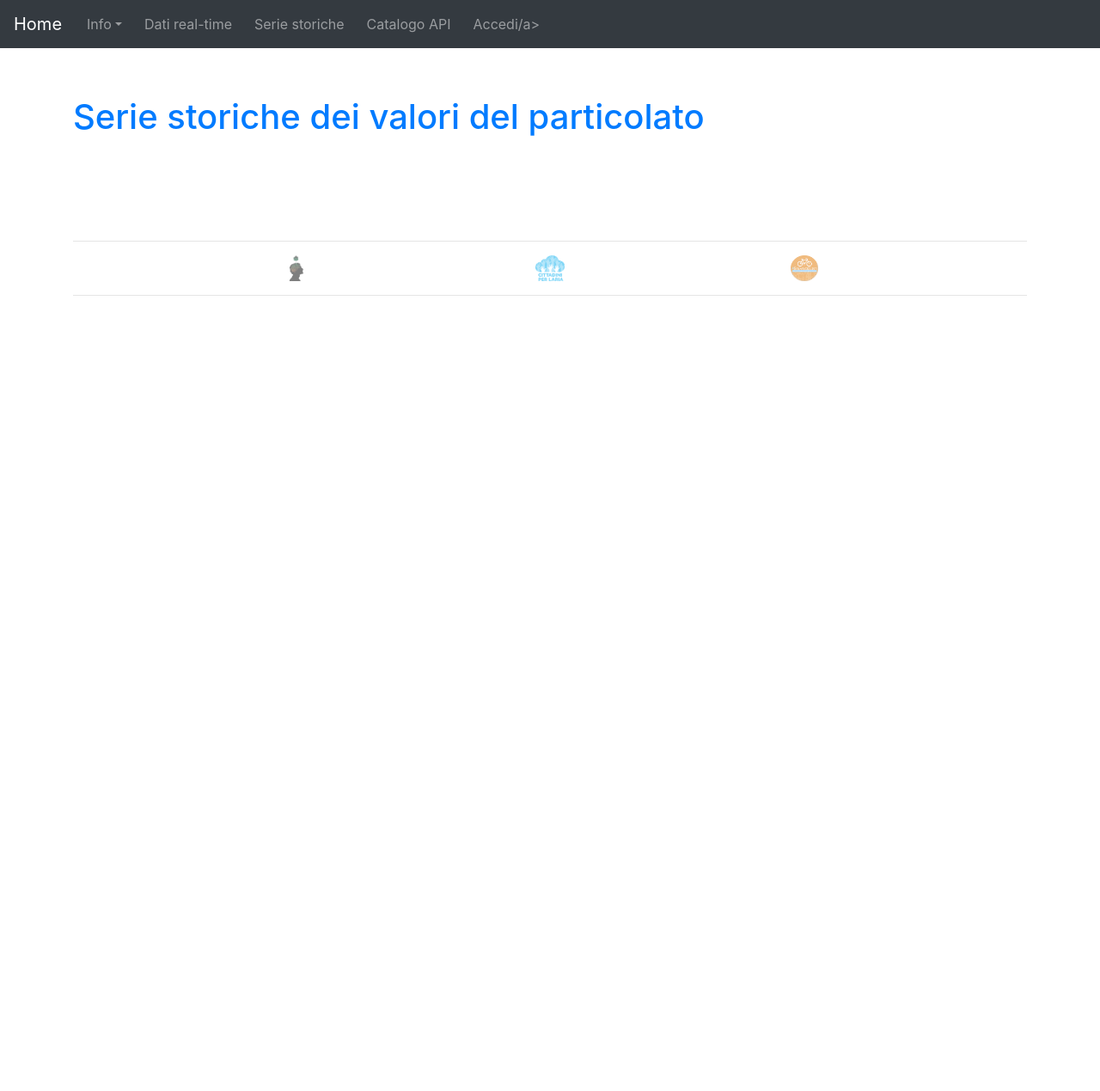
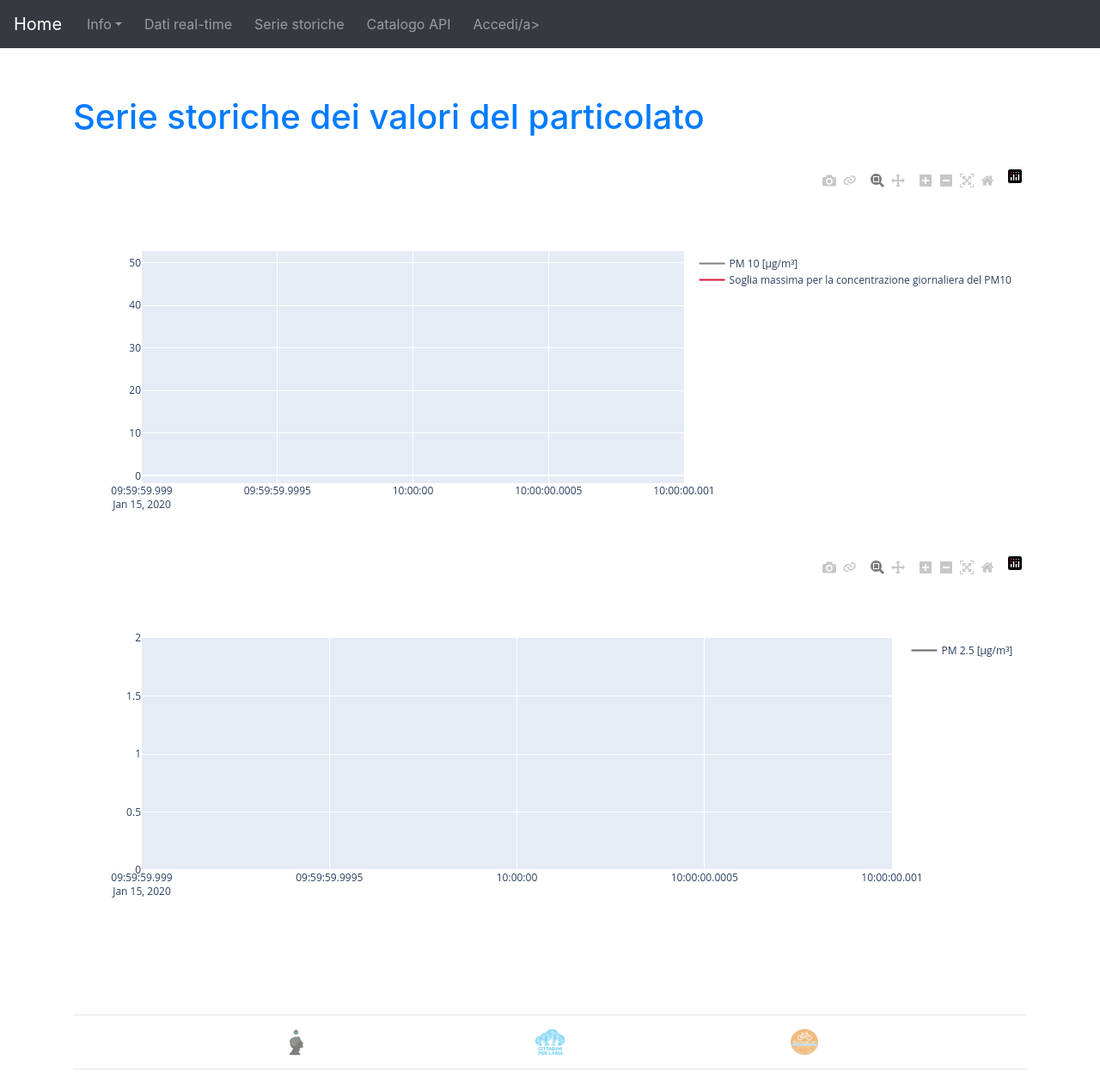
Before and after one commit to tommasosansone91/aqi_luftdaten, a Django app: page /serie_storiche in a window 1280 px wide. Shown: the top 1269 px of the page at 86% size. Before the commit the page ends 344 px from the top, so only its background shows below. Run offline with Django 3.2, Linux system fonts and the light colour scheme; tables that the repository leaves empty hold one stand-in row (values such as "Sample post"); some libraries are stand-ins or nearby versions.

Commit message:
implementati grafici con legenda e aggiunte funzioni di drawing

```diff
--- /dev/null
+++ b/pm_lookup/drawers/drawer1.py
@@ -0,0 +1,80 @@
+
+import numpy as np
+import plotly.offline as pyo
+import plotly.graph_objs as go
+
+def draw_historical_PM10_graph(time_values, PM10_values, PM10_daily_max_35_days_max=None, AQ_intervals=None):
+
+    PM10_line = go.Scatter(
+                    x=time_values,
+                    y=PM10_values,
+                    mode='lines',
+                    name="PM 10 [µg/m³]",
+
+                    marker=dict(
+                                color='rgb(128,128,128)',
+                                )
+                    )
+
+
+    PM10_daily_max_35_days_max_line = go.Scatter(
+                                            x=time_values,
+                                            y=PM10_daily_max_35_days_max,
+                                            mode='lines',
+                                            name="Soglia massima per la concentrazione giornaliera del PM10",
+
+                                            marker=dict(
+                                                        # size=12,
+                                                        color='rgb(220,20,60)',
+                                                        # symbol='pentagon',
+                                                        # line = {'width':2}
+                                                        )
+
+                                            )
+
+
+
+
+    data = [ PM10_line, PM10_daily_max_35_days_max_line ]
+
+    layout = go.Layout(showlegend=True)
+    fig = go.Figure(data=data, layout=layout)
+
+    fig = go.Figure(data=data)
+
+    fig.update_layout(showlegend=True)
+
+    plt_div = pyo.plot(fig, output_type='div')
+
+    return plt_div
+
+
+    # -------------------------------------
+
+def draw_historical_PM25_graph(time_values, PM25_values, AQ_intervals=None):
+
+    PM25_line = go.Scatter(
+                    x=time_values,
+                    y=PM25_values,
+                    mode='lines',
+                    name="PM 2.5 [µg/m³]",
+
+                    marker=dict(
+                                color='rgb(105,105,105)',
+                                )
+                    )
+
+
+    data = [ PM25_line ]
+
+    layout = go.Layout(showlegend=True)
+    fig = go.Figure(data=data, layout=layout)
+
+    fig = go.Figure(data=data)
+
+    # con una sola traccia funziona solo dopo
+    fig.update_layout(showlegend=True)
+
+    plt_div = pyo.plot(fig, output_type='div')
+
+    return plt_div
--- a/pm_lookup/templates/serie_storiche.html
+++ b/pm_lookup/templates/serie_storiche.html
@@ -8,11 +8,12 @@
 
     <br>
 
-    {% if graph %}
-        <div style="width:600;height:500">
-        {{ graph|safe }}
-        </div>
-    {% endif %}
+
+
+
+    {{ graph_PM10|safe }}
+
+    {{ graph_PM25|safe }}
 
 
 
--- a/pm_lookup/views.py
+++ b/pm_lookup/views.py
@@ -10,6 +10,10 @@ from .models import target_area_output_data
 from .models import target_area_history_data
 
 from django.contrib.admin.views.decorators import staff_member_required
+
+# importo i drawers
+from pm_lookup.drawers.drawer1 import draw_historical_PM10_graph
+from pm_lookup.drawers.drawer1 import draw_historical_PM25_graph
 
 # Create your views here.
 
@@ -75,9 +79,7 @@ def valori_realtime_forced_to_history(request):
     return render(request, 'valori_realtime_forced_to_history.html', context_dict)
 
 
-import numpy as np
-import plotly.offline as pyo
-import plotly.graph_objs as go
+
 
 
 # solo raffigurazione
@@ -130,104 +132,33 @@ def serie_storiche(request):
     # print(serie_storiche[0].keys())
 
     # time array
-    x_values = np.array(serie_storiche[0]['Last_update_time'])
+    time_values = np.array(serie_storiche[0]['Last_update_time'])
 
     # values
     PM10_values = np.array(serie_storiche[0]['PM10_mean'])
     PM25_values = np.array(serie_storiche[0]['PM25_mean'])
 
+    # colora il retro del grafico per fasce anzchè fare le linee di soglia
+
     # pm10 maxs
-    PM10_daily_max_35_days_max = np.array([50 for i in x_values])
-    PM10_annual_mean_max = np.array([40 for i in x_values])
+    PM10_daily_max_35_days_max = np.array([50 for i in time_values])
+    PM10_annual_mean_max = np.array([40 for i in time_values])
 
     #PM2.5 maxs
-    PM25_annual_mean_max = np.array([20 for i in x_values])
+    PM25_annual_mean_max = np.array([20 for i in time_values])
 
-    PM10_line = go.Scatter(
-                    x=x_values,
-                    y=PM10_values,
-                    mode='lines',
-                    name="PM 10 [µg/m³]",
+    # traccio i grafici e ottengo il javascript
+    graph_PM10 = draw_historical_PM10_graph(time_values, PM10_values, PM10_daily_max_35_days_max)
+    graph_PM25 = draw_historical_PM25_graph(time_values, PM25_values)
 
-                    marker=dict(
-                                color='rgb(128,128,128)',
-                                )
-                    )
-
-
-    PM10_daily_max_35_days_max_line = go.Scatter(
-                                            x=x_values,
-                                            y=PM10_daily_max_35_days_max,
-                                            mode='lines',
-                                            name="Soglia massima per la concentrazione giornaliera del PM10",
-
-                                            marker=dict(
-                                                        # size=12,
-                                                        color='rgb(255,0,0)',
-                                                        # symbol='pentagon',
-                                                        # line = {'width':2}
-                                                        )
-
-                                            )
-    # ha senso rappresentarla?
-    PM10_annual_mean_max_line = go.Scatter(
-                    x=x_values,
-                    y=PM10_annual_mean_max,
-                    mode='lines',
-                    name="Soglia massima per la concentrazione media annuale del PM10",
-
-                    marker=dict(
-                                # size=12,
-                                color='rgb(220,20,60)',
-                                # symbol='pentagon',
-                                # line = {'width':2}
-                                )
-
-                    )
-
-# ----------------------------------------------
-
-    PM25_line = go.Scatter(
-                x=x_values,
-                y=PM25_values,
-                mode='lines',
-                name="PM 2.5 [µg/m³]",
-
-                marker=dict(
-                            color='rgb(105,105,105)',
-                            )
-                )
-
-        # ha senso rappresentarla?
-    PM25_annual_mean_max_line = go.Scatter(
-                    x=x_values,
-                    y=PM25_annual_mean_max,
-                    mode='lines',
-                    name="Soglia massima per la concentrazione media annuale del PM2.5",
-
-                    marker=dict(
-                                # size=12,
-                                color='rgb(0,206,209)',
-                                # symbol='pentagon',
-                                # line = {'width':2}
-                                )
-                )
-
-
-    data=[ PM10_line, PM10_annual_mean_max_line, PM10_daily_max_35_days_max_line,  ]
-
-    # PM25_line, PM25_annual_mean_max_line
-
-    layout=go.Layout(title="Line Charts")
-
-    fig=go.Figure(data=data, layout=layout)
-
-    pyo.plot(fig, filename="My line plot.html")
 
 
 # ---
 
 
-    context_dict={}
+    context_dict={
+        "graph_PM10":graph_PM10,
+        "graph_PM25":graph_PM25
+    }
 
     return render(request, 'serie_storiche.html', context_dict)
```
